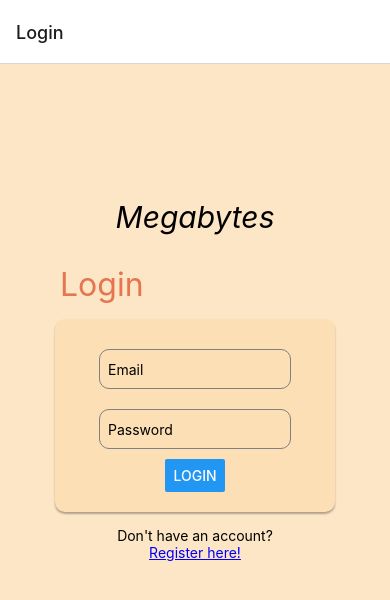
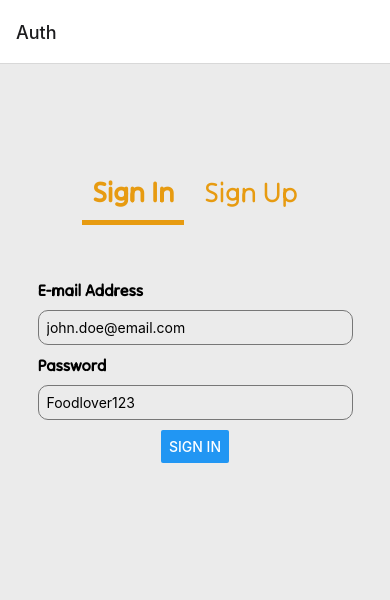
Before and after one commit to Fugate-A/MegaBytes.app, a React Native app in the folder mobile_frontend/: screen /Auth in a window 390 px wide. Shown: the top 600 px of the page. Built offline with nearby package versions, Linux system fonts and the light colour scheme.

Commit message:
Progress on Authenticaiton Page

```diff
--- a/mobile_frontend/App.js
+++ b/mobile_frontend/App.js
@@ -1,19 +1,39 @@
-import { StatusBar } from 'expo-status-bar';
-import { StyleSheet, Text, View } from 'react-native';
-
-import { NavigationContainer}  from '@react-navigation/native';
+import React, { useState, useEffect } from 'react';
+import { NavigationContainer } from '@react-navigation/native';
 import { createNativeStackNavigator } from '@react-navigation/native-stack';
 
-import LoginPage  from './pages/LoginPage';
+import * as SplashScreen from 'expo-splash-screen';
+import { useFonts } from 'expo-font';
+
+import AuthPage from './pages/AuthPage';
+import LoginPage from './pages/LoginPage';
 import RegisterPage from './pages/RegisterPage';
 import HomePage from './pages/HomePage';
 
 const Stack = createNativeStackNavigator();
 
 export default function App() {
+  let [fontsLoaded] = useFonts({
+    'Tilt-Neon': require('./assets/fonts/TiltNeon-Regular-VariableFont.ttf')
+  });
+
+  useEffect(() => {
+    async function prepare() {
+      await SplashScreen.preventAutoHideAsync();
+    }
+    prepare();
+  }, []);
+
+  if (!fontsLoaded) {
+    return undefined;
+  }else{
+    SplashScreen.hideAsync();
+  }
+
   return (
     <NavigationContainer>
       <Stack.Navigator initialRouteName="login">
+        <Stack.Screen name="Auth" component={AuthPage} />
         <Stack.Screen name="Login" component={LoginPage} />
         <Stack.Screen name="Register" component={RegisterPage} />
         <Stack.Screen name="Home" component={HomePage} />
@@ -21,12 +41,3 @@ export default function App() {
     </NavigationContainer>
   );
 }
-
-const styles = StyleSheet.create({
-  container: {
-    flex: 1,
-    backgroundColor: '#fff',
-    alignItems: 'center',
-    justifyContent: 'center',
-  },
-});
--- a/mobile_frontend/package.json
+++ b/mobile_frontend/package.json
@@ -9,9 +9,13 @@
     "web": "expo start --web"
   },
   "dependencies": {
+    "@expo-google-fonts/inter": "^0.2.3",
     "@react-navigation/native": "^6.1.9",
     "@react-navigation/native-stack": "^6.9.15",
     "expo": "~49.0.15",
+    "expo-app-loading": "^2.1.1",
+    "expo-font": "~11.4.0",
+    "expo-splash-screen": "~0.20.5",
     "expo-status-bar": "~1.6.0",
     "react": "18.2.0",
     "react-native": "0.72.6"
--- /dev/null
+++ b/mobile_frontend/pages/AuthPage.js
@@ -0,0 +1,176 @@
+import React, {useState, useRef} from 'react';
+import { View, Text, TextInput, Button, StyleSheet, TouchableOpacity, ScrollView, KeyboardAvoidingView, Platform } from 'react-native';
+import { useNavigation } from '@react-navigation/native';
+
+import Header from '../components/Header';
+
+function AuthPage( { navigation }){
+    const [isSignIn, setIsSignIn] = useState(true);
+    const [email, setEmail] = useState('');
+    const [username, setUsername] = useState('');
+    const [password, setPassword] = useState('');
+    const [firstName, setFirstName] = useState('');
+    const [lastName, setLastName] = useState('');
+
+    // Create refs for the input fields
+    const emailInputRef = useRef();
+    const usernameInputRef = useRef();
+    const passwordInputRef = useRef();
+    const firstNameInputRef = useRef();
+    const lastNameInputRef = useRef();
+
+    const handleSignIn = async () => {
+        // Implement sign-in logic
+    };
+
+    const handleSignUp = async () => {
+    // Implement sign-up logic
+    };
+
+    return (
+        <View style={styles.container}>
+          <View style={styles.topOptions}>
+            <TouchableOpacity
+              style={[
+                styles.optionButton,
+                isSignIn ? styles.activeOptionButton : null,
+              ]}
+              onPress={() => setIsSignIn(true)}
+              activeOpacity={0.5}
+            >
+              <Text
+                style={
+                  isSignIn ? styles.activeOptionText : styles.optionText
+                }
+              >
+                Sign In
+              </Text>
+            </TouchableOpacity>
+            <TouchableOpacity
+              style={[
+                styles.optionButton,
+                !isSignIn ? styles.activeOptionButton : null,
+              ]}
+              onPress={() => setIsSignIn(false)}
+              activeOpacity={0.5}
+            >
+              <Text
+                style={
+                  !isSignIn ? styles.activeOptionText : styles.optionText
+                }
+              >
+                Sign Up
+              </Text>
+            </TouchableOpacity>
+          </View>
+          <KeyboardAvoidingView
+            behavior={Platform.OS === 'ios' ? 'padding' : 'height'}
+            style={styles.authContainer}
+          >
+            {isSignIn ? (
+              <>
+                <Text style={styles.inputLabel}>E-mail Address</Text>
+                <TextInput
+                  style={styles.input}
+
+                  placeholder="john.doe@email.com"
+                  onChangeText={(text) => setEmail(text)}
+                />
+                <Text style={styles.inputLabel}>Password</Text>
+                <TextInput
+                  style={styles.input}
+                  placeholder="Foodlover123"
+                  onChangeText={(text) => setPassword(text)}
+                  secureTextEntry
+                />
+                <Button title="Sign In" onPress={handleSignIn} />
+              </>
+            ) : (
+              <>
+                <Text style={styles.inputLabel}>E-mail Address</Text>
+                <TextInput
+                  style={styles.input}
+                  placeholder="Email"
+                  onChangeText={(text) => setEmail(text)}
+                />
+                <Text style={styles.inputLabel}>Username</Text>
+                <TextInput
+                  style={styles.input}
+                  placeholder="Username"
+                  onChangeText={(text) => setUsername(text)}
+                />
+                <Text style={styles.inputLabel}>Password</Text>
+                <TextInput
+                  style={styles.input}
+                  placeholder="Password"
+                  onChangeText={(text) => setPassword(text)}
+                  secureTextEntry
+                />
+                <Button title="Sign Up" onPress={handleSignUp} />
+              </>
+            )}
+          </KeyboardAvoidingView>
+        </View>
+      );
+    }
+
+    const styles = StyleSheet.create({
+      container: {
+        flex: 1,
+        justifyContent: 'center',
+        alignContent: 'center',
+        backgroundColor: '#EBEBEB',
+        padding: 20,
+      },
+      topOptions: {
+        position: 'absolute',
+        top: 100,
+        alignSelf: 'center',
+        flexDirection: 'row',
+        justifyContent: 'center',
+      },
+      optionButton: {
+        marginLeft: 5,
+        marginRight: 5,
+        padding: 10,
+      },
+      optionText: {
+        fontSize: 28,
+        color: '#E79B11',
+        fontFamily: 'Tilt-Neon',
+      },
+      activeOptionButton: {
+        borderBottomWidth: 5,
+        borderBottomColor: '#E79B11',
+      },
+      activeOptionText: {
+        fontSize: 28,
+        color: '#E79B11',
+        fontFamily: 'Tilt-Neon',
+        fontWeight: 'bold',
+      },
+      authContainer: {
+        marginTop: -200,
+        alignSelf: 'center',
+        alignItems: 'center',
+        width: '90%',
+        height: '20%',
+      },
+      inputLabel: {
+        alignSelf: 'flex-start',
+        fontSize: 16,
+        fontFamily: 'Tilt-Neon',
+        fontWeight: 'bold',
+      },
+      input: {
+        width: '100%',
+        height: 40,
+        borderColor: '#777',
+        borderWidth: 1,
+        borderRadius: 10,
+        margin: 10,
+        padding: 8,
+      },
+    });
+
+    export default AuthPage;
```
Also changed, not shown: mobile_frontend/assets/fonts/TiltNeon-Regular-VariableFont.ttf (added), 1 other file (tests, documents, lock files or other folders).
